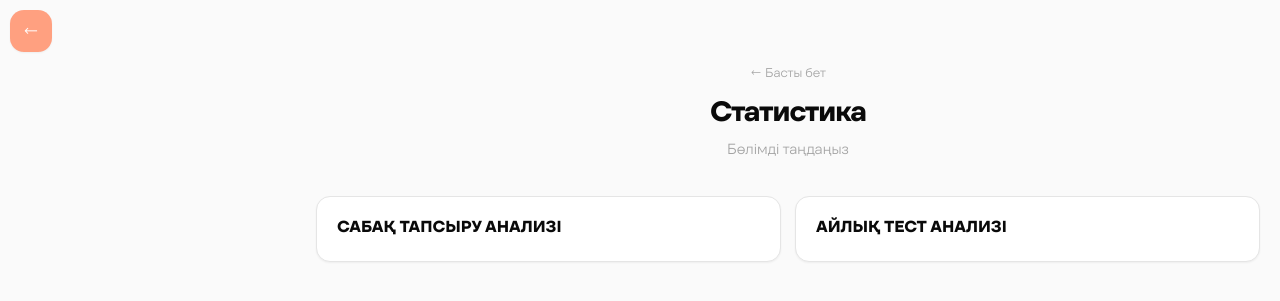
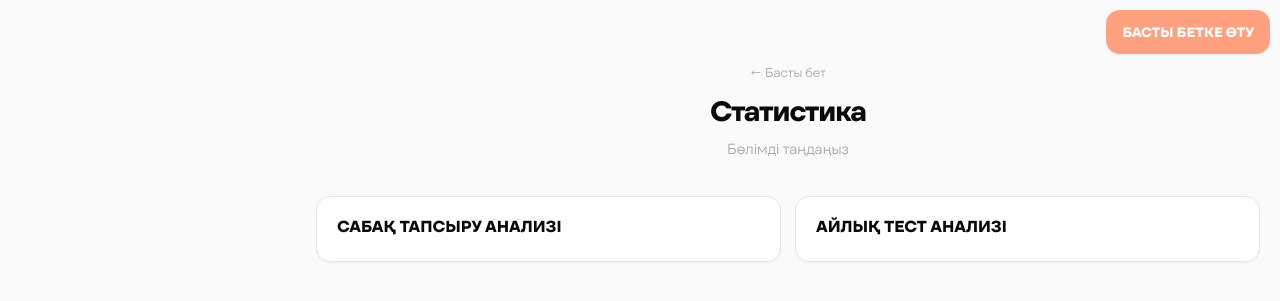
Before and after one commit to kuanushernar06-gif/analysis_work, a Flask app: page /statistics in a window 1280 px wide. Shown: the top 301 px of the page. Run offline with Flask 3, Linux system fonts and the light colour scheme; the visitor is signed in with stand-in values (Sample User, id 1); parts of the project's set-up code (start-up, migrations or seed data) failed here and were passed over; some libraries are stand-ins or nearby versions.

Commit message:
Move home-edge link to right side with text label instead of arrow icon
Co-Authored-By: Claude Sonnet 5 <noreply@anthropic.com>

```diff
--- a/static/style.css
+++ b/static/style.css
@@ -186,22 +186,21 @@ a { color: var(--accent); }
 }
 .no-sidebar-logout button:hover { border-color: var(--accent); color: var(--accent); }
 /* Сайдбары жоқ беттерде (СТ/АТ/Статистика таңдау қадамдары) де экранның
-   сол жақ шетінде тұрақты "Басты бетке" тетігі тұрады — сайдбары бар
-   беттердегі бұрыштары дөңгеленген "шетте тұрған" карточка стилін
-   қайталайды, сол арқылы навигация сезімі бірізді болады. */
+   оң жақ шетінде тұрақты "Басты бетке өту" тетігі тұрады — сайдбардың
+   брендтік түсін қайталайды, сол арқылы навигация сезімі бірізді болады. */
 .home-edge-link {
   position: fixed;
-  left: 10px;
+  right: 10px;
   top: 10px;
-  width: 42px;
-  height: 42px;
+  padding: 12px 16px;
   border-radius: 14px;
   background: var(--sidebar-bg);
   color: var(--sidebar-text);
   display: flex;
   align-items: center;
   justify-content: center;
-  font-size: 1.1rem;
+  font-size: 0.85rem;
+  font-weight: 600;
   text-decoration: none;
   box-shadow: var(--shadow-glass);
   z-index: 40;
--- a/templates/base.html
+++ b/templates/base.html
@@ -80,9 +80,7 @@
     </aside>
     {% else %}
       {% if request.endpoint != 'index' %}
-      <a class="home-edge-link no-print" href="{{ url_for('index') }}" aria-label="Басты бетке өту">
-        <span aria-hidden="true">←</span>
-      </a>
+      <a class="home-edge-link no-print" href="{{ url_for('index') }}">БАСТЫ БЕТКЕ ӨТУ</a>
       {% endif %}
       {% if request.endpoint == 'index' %}
       <form method="post" action="{{ url_for('logout') }}" class="no-sidebar-logout no-print">
```
